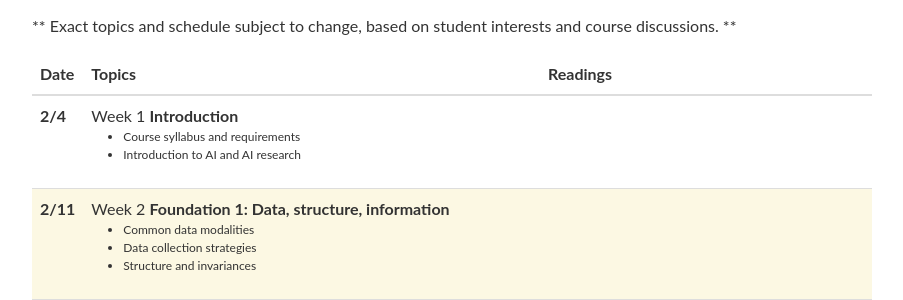
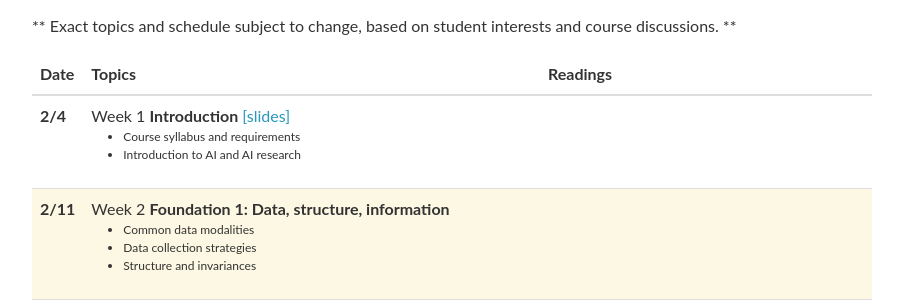
Before and after one commit to MIT-MI/how2ai-course, a Jekyll site: the page built from spring2025/_pages/schedule.md, in a window 1280 px wide and 900 px high. Shown: the part 158-458 px from the top of the window, without its empty margins (188-1091 px from the left). Built offline with Jekyll 4.4.1, drawn with Linux system fonts in a browser that asks for light colours; nearby versions of some CDN libraries; comment, search, counter and statistics services are not loaded.

Commit message:
Update lectures_2025.yml

```diff
--- a/_data/lectures_2025.yml
+++ b/_data/lectures_2025.yml
@@ -1,6 +1,6 @@
 - date: 2/4
   title: >
-    Week 1 <strong>Introduction</strong>
+    Week 1 <strong>Introduction</strong> <a href="lec1-introduction.pdf">[slides]</a>
   slides:
   topics:
     - Course syllabus and requirements <br/>
```
